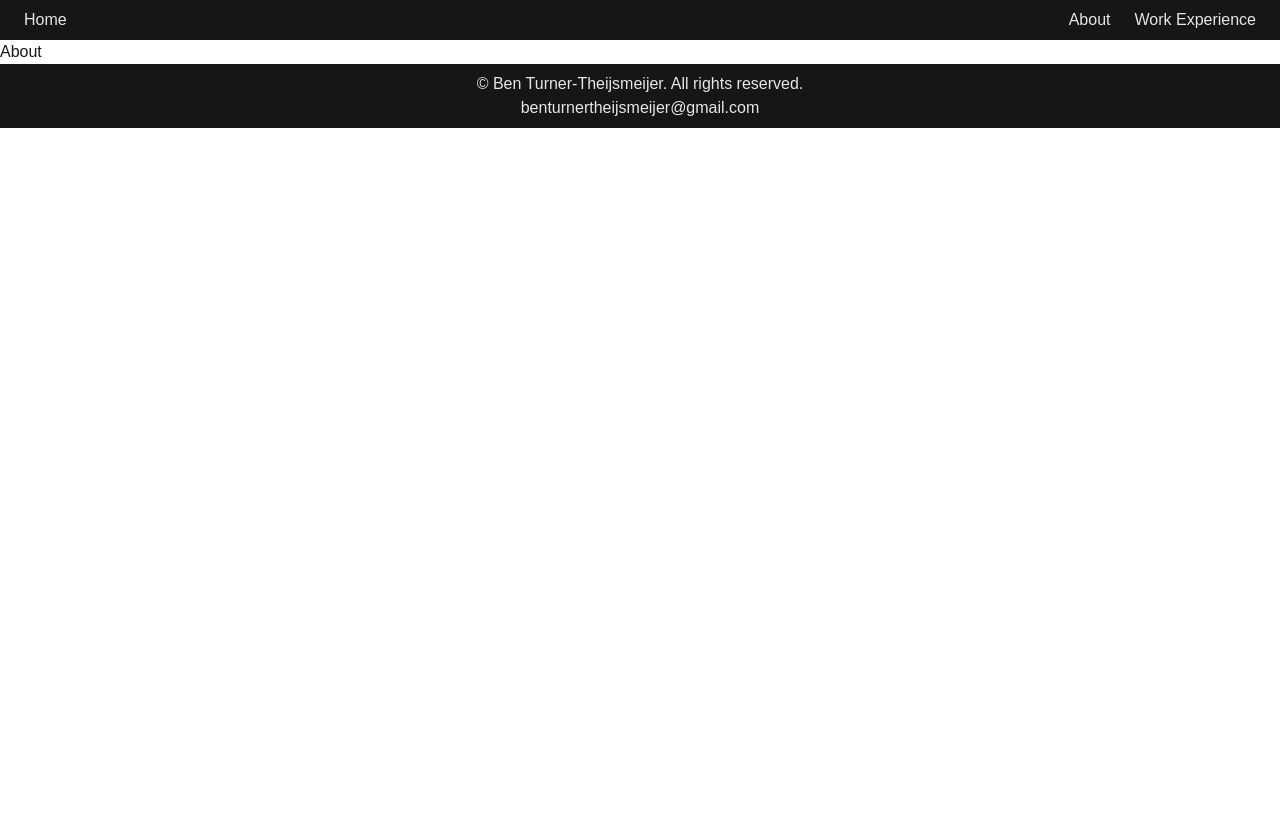
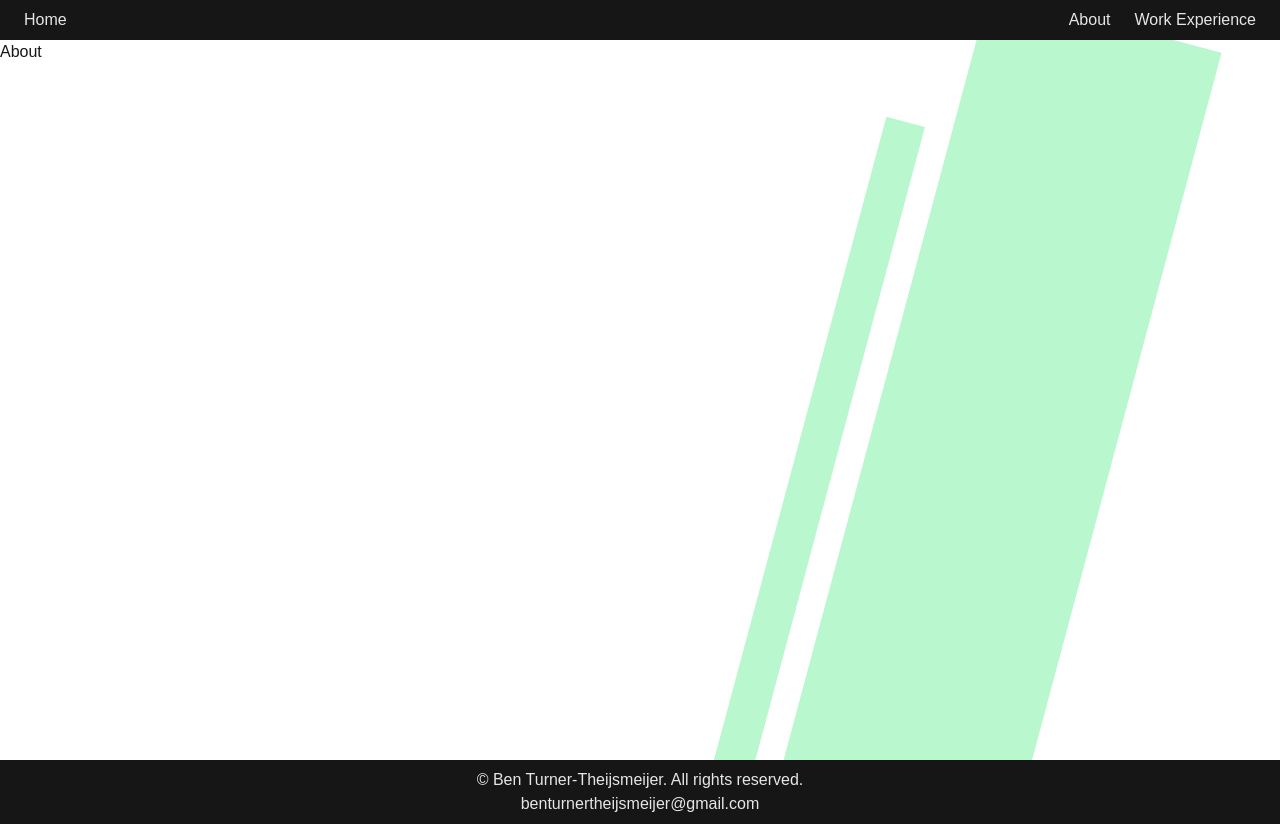
Before and after one commit to Ben-Turner-Theijsmeijer/Portfolio, a Next.js app: page /about in a window 1280 px wide. Before the commit the page ends 800 px from the top, so only its background shows below. Built offline with nearby package versions, Linux system fonts and the light colour scheme.

Commit message:
Messed around with different variables

```diff
--- a/app/about/page.tsx
+++ b/app/about/page.tsx
@@ -1,5 +1,11 @@
 export default function experience() {
     return (
-        <h1>About</h1>
+        <div className="relative min-h-[90vh] overflow-hidden">
+            <h1>About</h1>
+            <div className="absolute bottom-0 left-75 p-30 w-screen -z-10 rotate-285 bg-green-200">
+            </div>
+            <div className="absolute bottom-0 left-25 p-5 w-screen -z-10 rotate-285 bg-green-200">
+            </div>
+        </div>
     );
 }
--- a/app/globals.css
+++ b/app/globals.css
@@ -5,6 +5,11 @@
   --foreground: #171717;
   --nav-background: #161616;
   --nav-foreground: #e6e6e6;
+  --accent: #FFA737;
+  --accent1: #69b578;
+  --accent2: #3A7D44;
+  --accent3: #254D32;
+  --accent4: #181D27;
 }
 
 @theme inline {
--- a/app/page.tsx
+++ b/app/page.tsx
@@ -4,14 +4,6 @@ export default function Home() {
   return (
     <div className="grid grid-rows-[20px_1fr_20px] items-center justify-items-center min-h-screen p-8 pb-20 gap-16 sm:p-20 font-[family-name:var(--font-geist-sans)]">
       <main className="flex flex-col gap-[32px] row-start-2 items-center sm:items-start">
-        <Image
-          className="dark:invert"
-          src="/next.svg"
-          alt="Next.js logo"
-          width={180}
-          height={38}
-          priority
-        />
         <ol className="list-inside list-decimal text-sm/6 text-center sm:text-left font-[family-name:var(--font-geist-mono)]">
           <li className="mb-2 tracking-[-.01em]">
             Get started by editing{" "}
```
